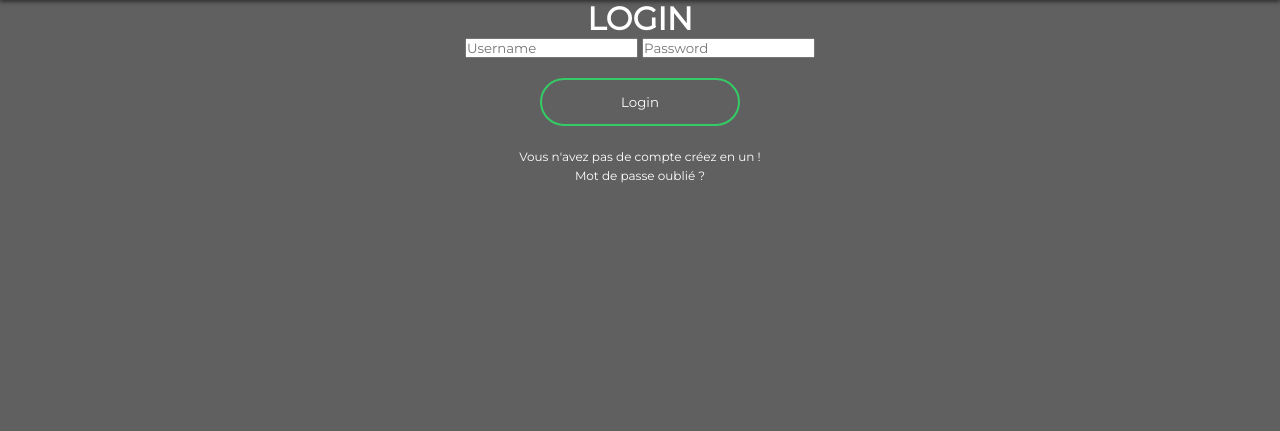
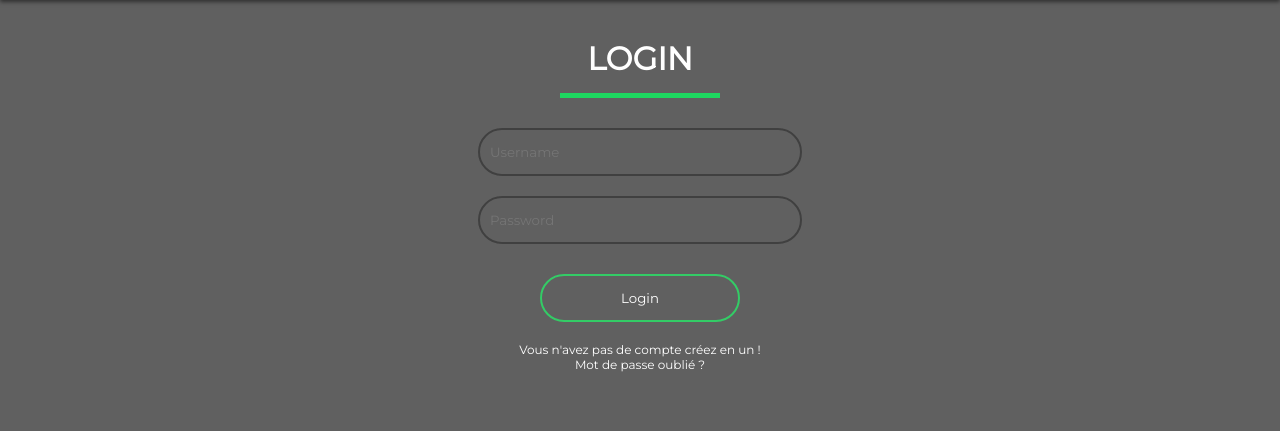
Before and after one commit to DavidMTdev/Sportify, a PHP site: page /index.php?page=login in a window 1280 px wide. Shown: the part 70-501 px from the top of the page. Run offline with PHP 8.4, Linux system fonts and the light colour scheme.

Commit message:
Add modification for Login.php and Signup.php Jérémy

```diff
--- a/php/css/login.css
+++ b/php/css/login.css
@@ -44,7 +44,7 @@ body{
 .login-info{
     border: 0;
     background: none;
-    margin: 20px;
+    margin: 10px;
     border: 2px solid #404040;
     padding: 14px 10px;
     width: 300px;
--- a/php/login.php
+++ b/php/login.php
@@ -1,16 +1,21 @@
 <?php require_once("includes/header.php") ?>
 
-<form action="" method="POST" class="login-box">
-    <h1>Login</h1>
-    <input class="login-name" type="mail" name="login" placeholder="Username">
-    <input class="login-password" type="password" name="password" placeholder="Password">
-    <input class="login-submit" type="submit" value="Login">
 
-    <a href="signup.php">Vous n'avez pas de compte créez en un !<br></a>
-    <a href="">Mot de passe oublié ?<br> </a>
-</form>
-
-</main>
+        <div class="login-container">
+            <form action="" method="POST" class="login-box">
+                <h1>Login</h1>
+                <div class="border"></div>
+                <div class="login">
+                    <div class="user-infos">
+                        <input class="login-info" type="text" name="" placeholder="Username">
+                        <input class="login-info" type="password" name="" placeholder="Password">
+                        <input class="login-submit" type="submit" name="" id="" value="Login">
+                        <a href="signup.php">Vous n'avez pas de compte créez en un !<br></a>
+                        <a href="">Mot de passe oublié ?<br> </a>
+                    </div>
+                </div>
+            </form>
+        </div>
 
 </body>
 
```
Also changed, not shown: php/signup.php (+4 -3 lines).
